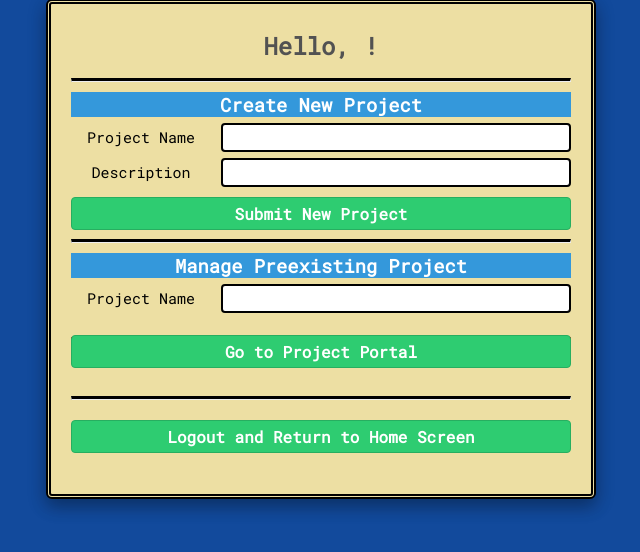
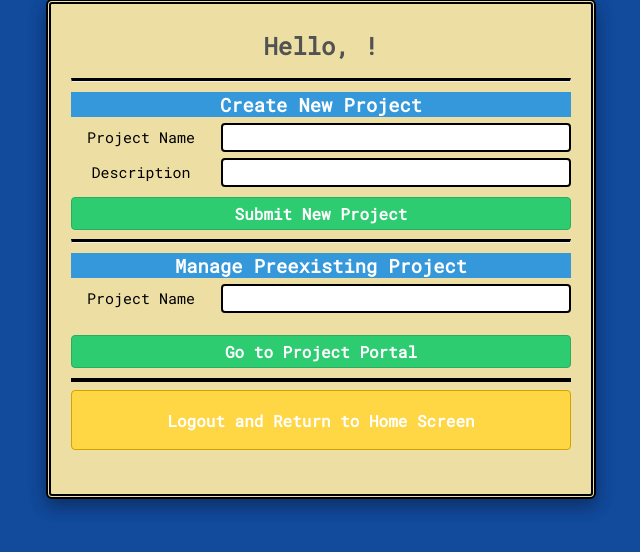
Before and after one commit to gwyni/EE461L_Team-8_Project, a Flask app: page /userPortal in a window 1280 px wide. Shown: the part 21-573 px from the top of the page, without its empty margins (319-959 px from the left). Run offline with Flask 2, Linux system fonts and the light colour scheme; some libraries are stand-ins or nearby versions.

Commit message:
fixed formatting issues

```diff
--- a/static/css/userPortal.css
+++ b/static/css/userPortal.css
@@ -26,9 +26,14 @@
     border-top: 3px solid black;
   }
 
+  hr.new2 {
+    margin-top: 20px;
+    border: 2px solid black;
+  }
+
 /* paragraph formatting */
 p {
-    margin: 0px, 0px, 0px, 0px;
+    margin-bottom: 0px;
 	font-family: 'Roboto Mono', monospace;
 	color: darkslategray;
 	font-size:12px;
--- a/templates/userPortal.html
+++ b/templates/userPortal.html
@@ -50,14 +50,16 @@
 				<button type='submit' name='addresources' value="go to resources">Go to Project Portal</button>
 			</div>
 		</div>
-		<p style="background-color:red;">{{[projectCheck]}}</p>
+		<p style="background-color:red;">{{projectCheck}}</p>
 		<br>
-		<hr class="new1">
+		<hr class="new2">
 		<div class="row">
 			<div class = "biggest-col">
-				<button type='submit' name='logout' value='do logout'>Logout and Return to Home Screen</button>
+				<button type='submit' style="color: white; background-color:#ffd643;	border: #d1a401 1px solid;
+				height: 60px; margin-top: 0px;" name='logout' value='do logout'>Logout and Return to Home Screen</button>
 			</div>
 		</div>
+
 	</form>
 </div>
 
```
